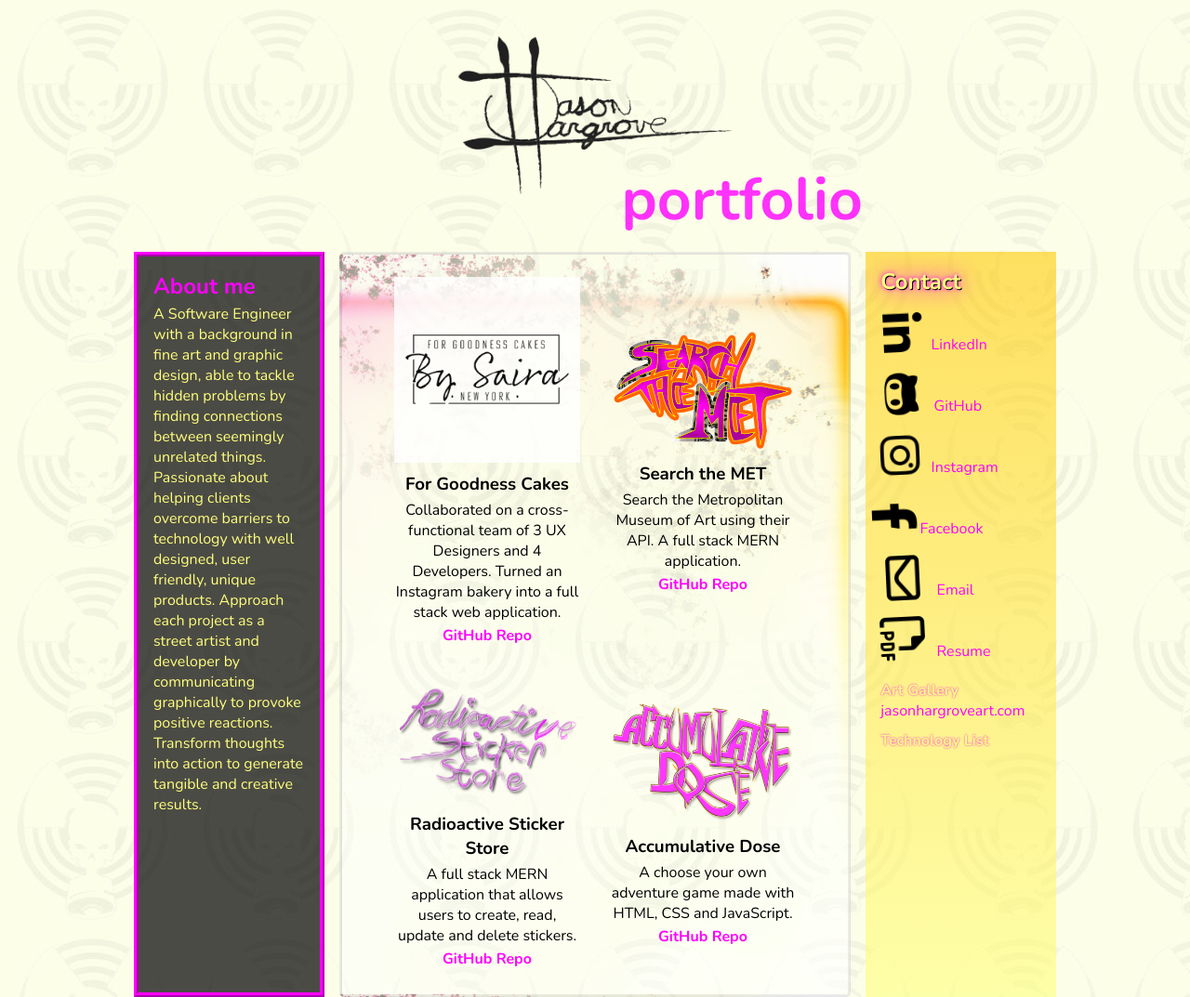
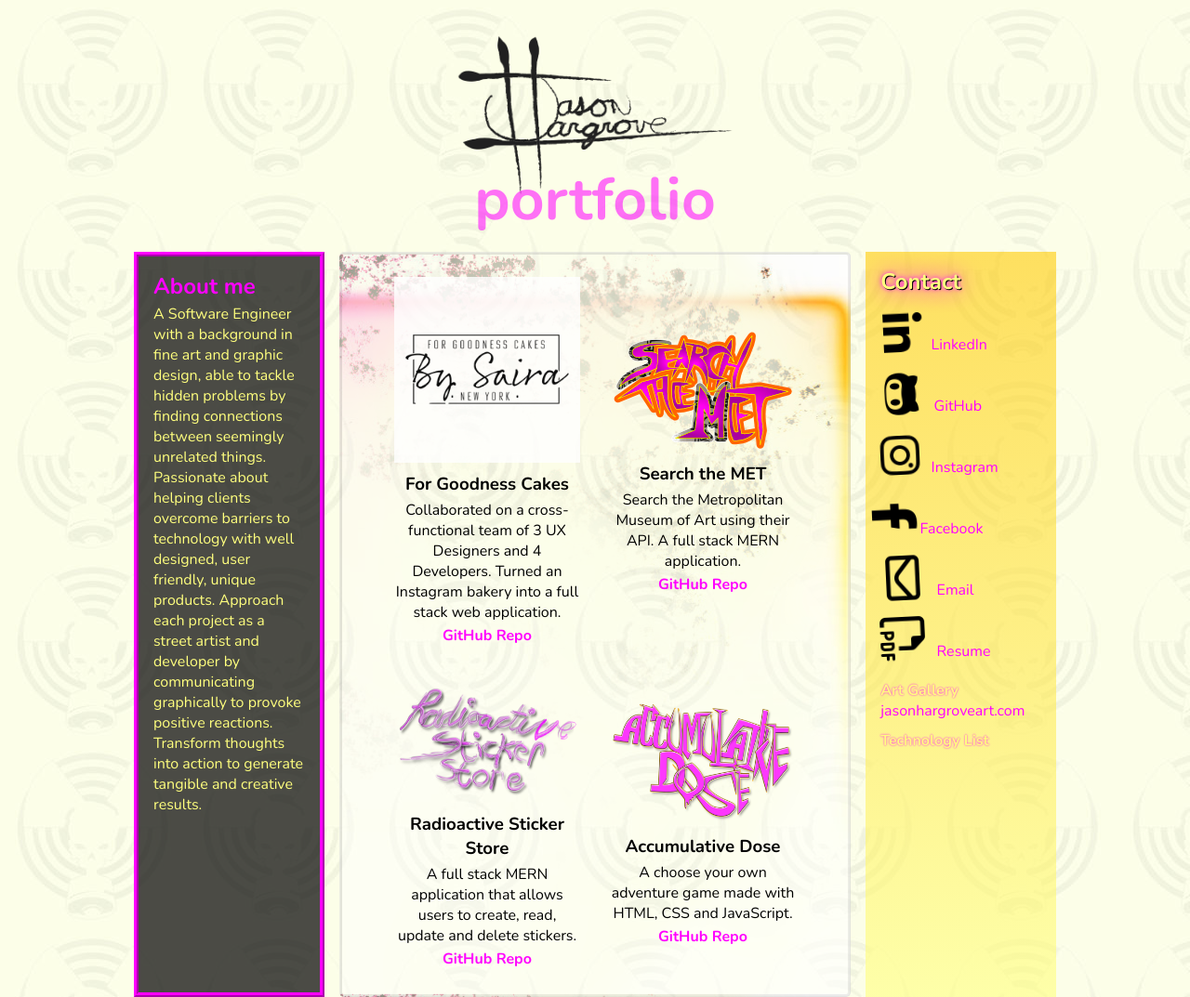
Before and after one commit to Jason-Hargrove/portfolio, a website: page public/index.html in a window 1280 px wide. Shown: the top 1073 px of the page at 93% size. Drawn offline with nearby package versions, Linux system fonts and the light colour scheme.

Commit message:
Centered and modified header elements on both pages.

```diff
--- a/public/css/style.css
+++ b/public/css/style.css
@@ -91,10 +91,9 @@
 }
 
 header > h1.portfolio {
-  text-align: right;
-  font-size: 6vh;
-  color: rgb(255,0,255);
-  margin-right: 10vw;
+  font-size: 4em;
+  color: rgba(255, 0, 255, 0.7);
+  margin-bottom: -20px;
   animation: fadeIn ease 10s;
   animation-iteration-count: 1;
   animation-fill-mode: forwards;
@@ -250,12 +249,6 @@
     margin-bottom: 0;
   }
 
-  header > h1.portfolio {
-    font-size: 8vh;
-    margin-right: 25vw;
-    margin-bottom: -20px;
-  }
-
   /* ↓↓↓↓↓↘ Start - Gallery - @media ↙↓↓↓↓↓ */
   main > article.main {
     display: flex;
--- a/public/css/tech.css
+++ b/public/css/tech.css
@@ -91,10 +91,9 @@
 }
 
 header > h1.portfolio {
-  text-align: right;
-  font-size: 6vh;
-  color: rgb(255,0,255);
-  margin-right: 10vw;
+  font-size: 4em;
+  color: rgba(255, 0, 255, 0.7);
+  margin-bottom: -20px;
   animation: fadeIn ease 10s;
   animation-iteration-count: 1;
   animation-fill-mode: forwards;
@@ -255,12 +254,6 @@
     margin-bottom: 0;
   }
 
-  header > h1.portfolio {
-    font-size: 8vh;
-    margin-right: 25vw;
-    margin-bottom: -20px;
-  }
-
   /* ↓↓↓↓↓↘ Start - Gallery - @media ↙↓↓↓↓↓ */
   main > article.main {
     display: flex;
```
